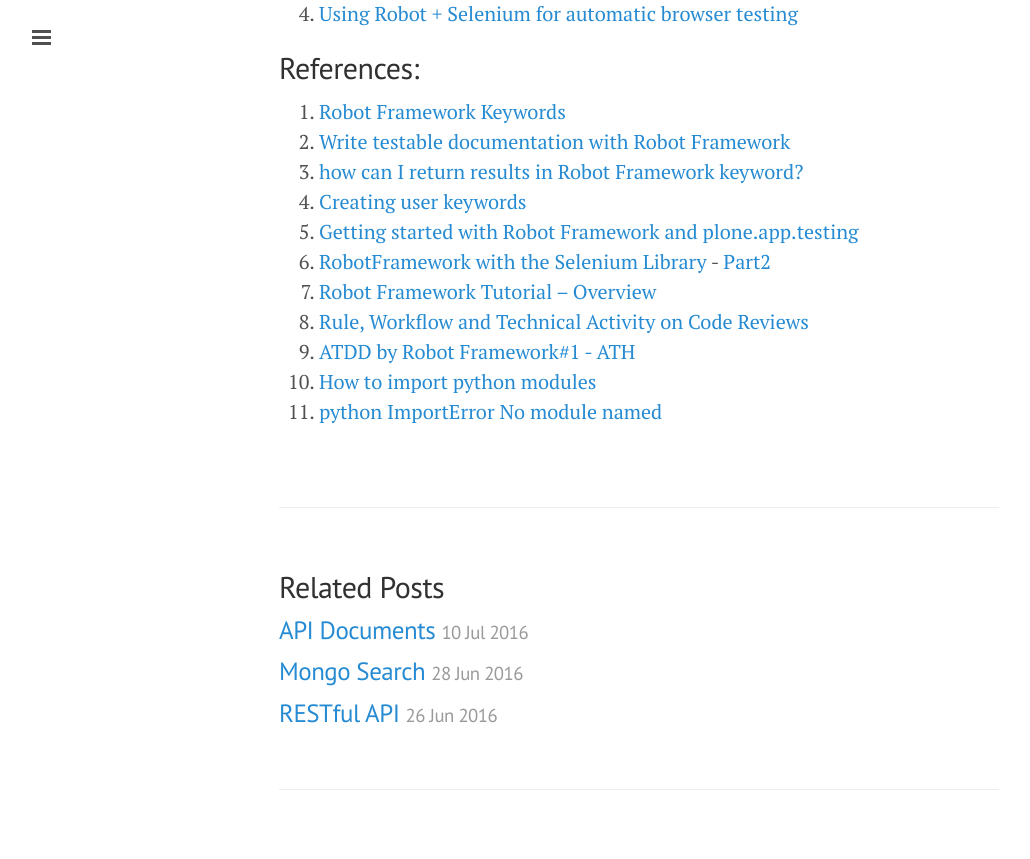
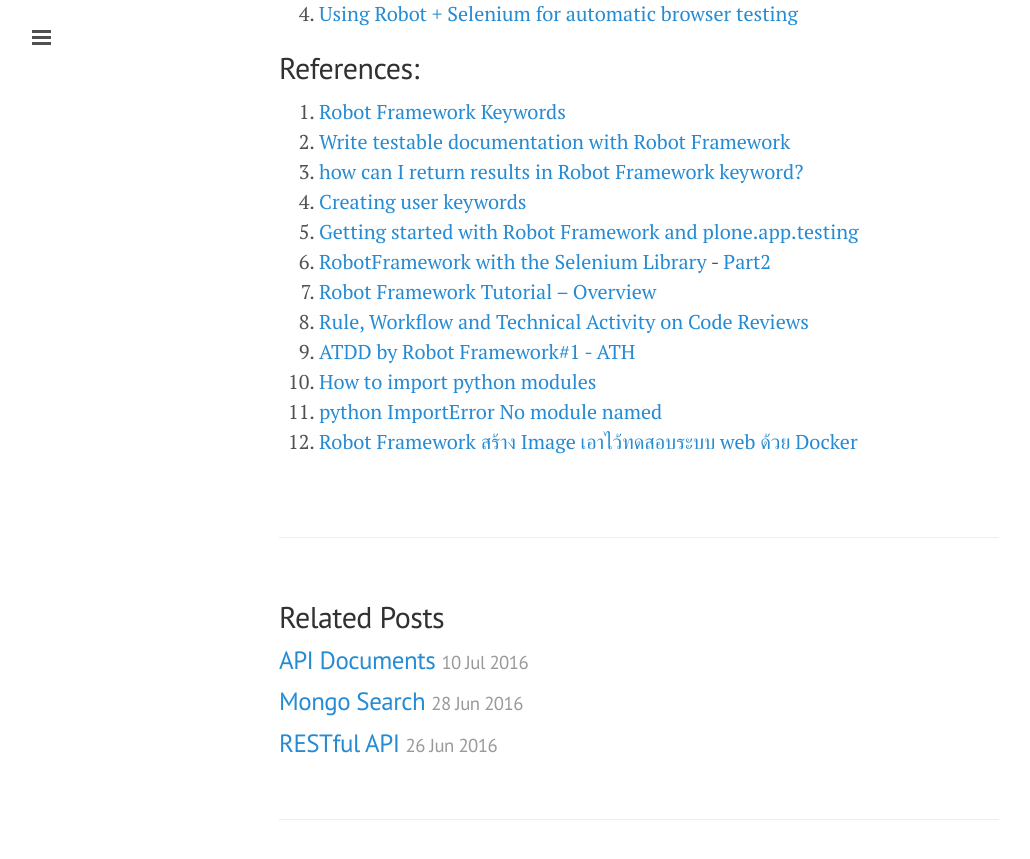
Before and after one commit to ibotdotout/ibotdotout.github.io, a Jekyll site: the page built from _posts/2014-09-15-robot-framework.md, in a window 1280 px wide and 900 px high, scrolled down 4257 px. Shown: the top 859 px of the window, without its empty margins (1-1031 px from the left). Built offline with Jekyll 4.4.1, drawn with Linux system fonts in a browser that asks for light colours; nearby versions of some CDN libraries; Markdown is read by kramdown in place of the engine named in the settings; comment, search, counter and statistics services are not loaded.

Commit message:
Update robotframework

```diff
--- a/_posts/2014-09-15-robot-framework.md
+++ b/_posts/2014-09-15-robot-framework.md
@@ -182,3 +182,4 @@ $ apt-get install phatomjs # GUI less driver for ubuntu
 14. [ATDD by Robot Framework#1 - ATH](http://agilethailand.org/2012/07/14/atdd-by-robot-1/)
 15. [How to import python modules](http://stackoverflow.com/questions/16692593/how-to-import-python-modules-and-expose-the-methods-in-robot-ride)
 16. [python ImportError No module named](http://stackoverflow.com/questions/338768/python-importerror-no-module-named)
+17. [Robot Framework สร้าง Image เอาไว้ทดสอบระบบ web ด้วย Docker](http://www.somkiat.cc/docker-image-for-robotframework/)
```
